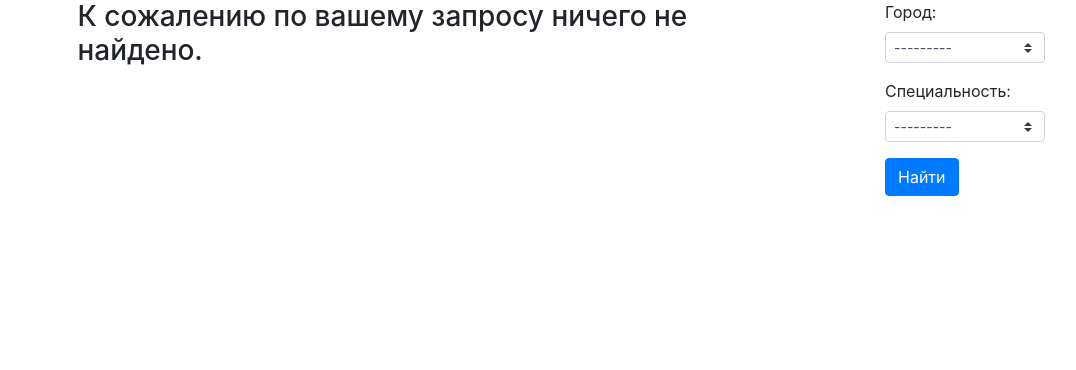
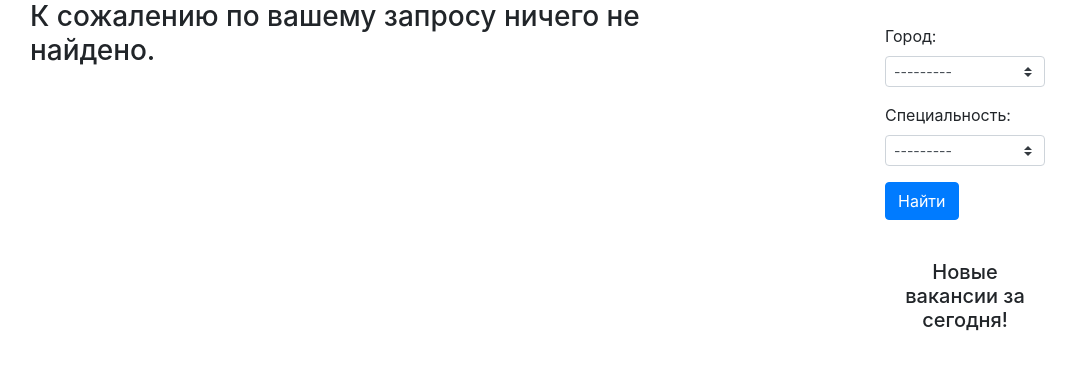
Before and after one commit to kondrashev-y/scraping_service, a Django app: page /vacancy/ in a window 1280 px wide. Shown: the part 56-426 px from the top of the page, without its empty margins (150-1226 px from the left). Run offline with Django 3.2, Linux system fonts and the light colour scheme; data comes from the database, SQL or seed files in the repository.

Commit message:
Добавил отображение количества новых вакансий за сегодня

```diff
--- /dev/null
+++ b/scraping/templates/include/new_vacancy_count.html
@@ -0,0 +1,6 @@
+<h5 class="text-center">Новые вакансии за сегодня!</h5>
+<ul class="list-group list-group-flush">
+{% for item in count_vacancy %}
+<li class="list-group-item"> {{item.language__name}} <span class="badge badge-primary badge-pill">+{{ item.id__count }}</span></li>
+    {% endfor %}
+</ul>
--- a/scraping/templates/scraping/vacancy_list.html
+++ b/scraping/templates/scraping/vacancy_list.html
@@ -3,8 +3,8 @@
 {% block title%} Вакансии {% endblock %}
 
 {% block content %}
-<div class="row">
-  <div class="col-md-7 mx-auto">
+<!--<div class="row">-->
+  <div class="col-md-8 mx-auto">
     {% if object_list %}
       <h3 class="my-4 text-center"> Доступные вакансии по Вашему запросу.</h3>
     {% endif %}
@@ -25,7 +25,7 @@
     {% endfor %}
   </div>
 
-  <div class="col-md-2 ">
+  <div class="col-md-2 mt-4">
     <form method="GET" action="{% url 'vacancy_list' %}">
       <div class="form-group row">
         <div class="col-auto">
@@ -34,10 +34,16 @@
         </div>
       </div>
     </form>
+    <br>
+    {% include 'include/new_vacancy_count.html' %}
   </div>
+
+
 
 {% include 'include/pagination.html' %}
 
-</div>
+
+
+<!--</div>-->
 
 {% endblock %}
--- a/scraping/views.py
+++ b/scraping/views.py
@@ -2,15 +2,26 @@
 from django.urls import reverse_lazy
 
 from .forms import FindForm, CreateVacancyForm
-from .models import Vacancy
+from .models import Vacancy, Language
+
+from django.db.models import Count
 
 from django.views import generic
+
+import datetime
+
+
+def new_vacancy_count():
+    last_days = datetime.date.today()-datetime.timedelta(1)
+    count_vacancy = Vacancy.objects.filter(timestamp__gte=last_days).values('language__name').annotate(Count('id'))
+    return count_vacancy
 
 
 def home_view(request):
     """Начальная страничкам"""
     form = FindForm()
-    return render(request, 'scraping/home.html', {'form': form})
+    count_vacancy = new_vacancy_count()
+    return render(request, 'scraping/home.html', {'form': form, 'count_vacancy': count_vacancy})
 
 
 class VacancyView(generic.ListView):
@@ -37,6 +48,7 @@
         context['form'] = FindForm(self.request.GET)
         context['city'] = self.request.GET.get('city')
         context['language'] = self.request.GET.get('language')
+        context['count_vacancy'] = new_vacancy_count()
         return context
 
 
--- a/templates/base.html
+++ b/templates/base.html
@@ -81,10 +81,12 @@
         </div>
     </div>
 
-  <div class="container">
-  {% block content %}
+  <div class="container" >
+      <div class="row">
+          {% block content %}
 
-  {% endblock %}
+          {% endblock %}
+      </div>
   </div>
 
     <!-- Optional JavaScript; choose one of the two! -->
```
Also changed, not shown: scraping/templates/scraping/home.html (+8 -0 lines).
